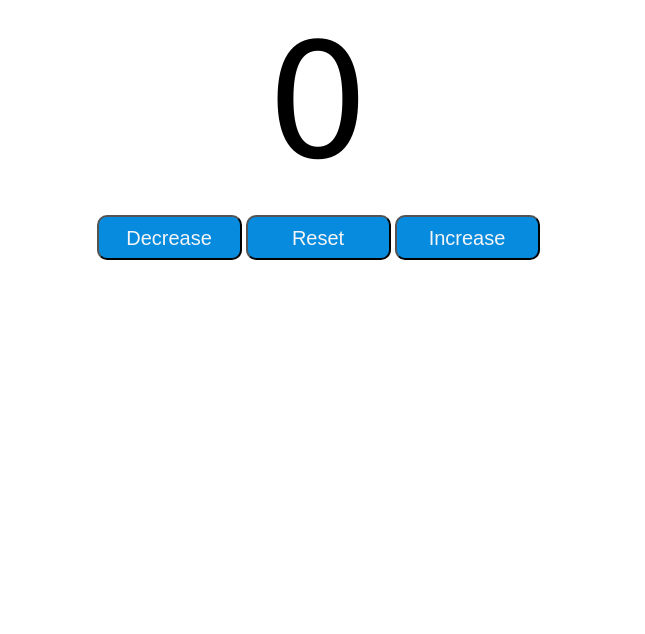
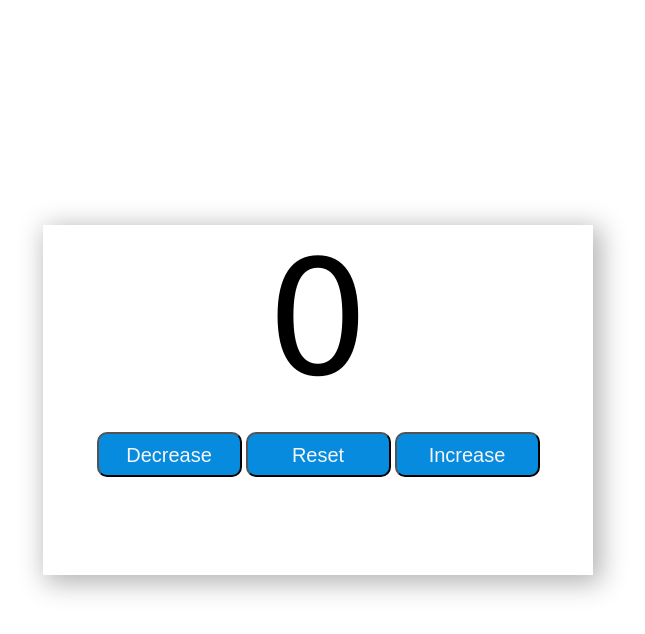
Before and after one commit to msaws/CounterProgram, a plain HTML site: page index.html in a window 1280 px wide. Shown: the whole page, without its empty margins (322-967 px from the left). Drawn offline with Linux system fonts and the light colour scheme.

Commit message:
some formatting added

```diff
--- a/index.html
+++ b/index.html
@@ -8,6 +8,8 @@
 </head>
 <body>
 
+
+    <div id="div_total">
         <div id="lbl_counterValue">
             0
         </div>
@@ -17,6 +19,7 @@
             <button id="btn_reset" class="cls_buttons">Reset</button>
             <button id="btn_increase" class="cls_buttons">Increase</button>
         </div>
+    </div>
 
 
     <script src="script.js"></script>
--- a/styles.css
+++ b/styles.css
@@ -27,3 +27,18 @@
     background-color: #045689;
     cursor: pointer;
 }
+
+body {
+    display: flex;
+    justify-content: center; /* Centers horizontally */
+    align-items: center; /* Centers vertically */
+    height: 100vh; /* Full viewport height */
+    margin: 0;
+  }
+
+  #div_total {
+    width: 550px;
+    height: 350px;
+    text-align: center;
+    box-shadow: 5px 5px 25px 3px rgba(0, 0, 0, 0.3);
+  }
```
Lines whose indentation alone changed are shown as unchanged.
